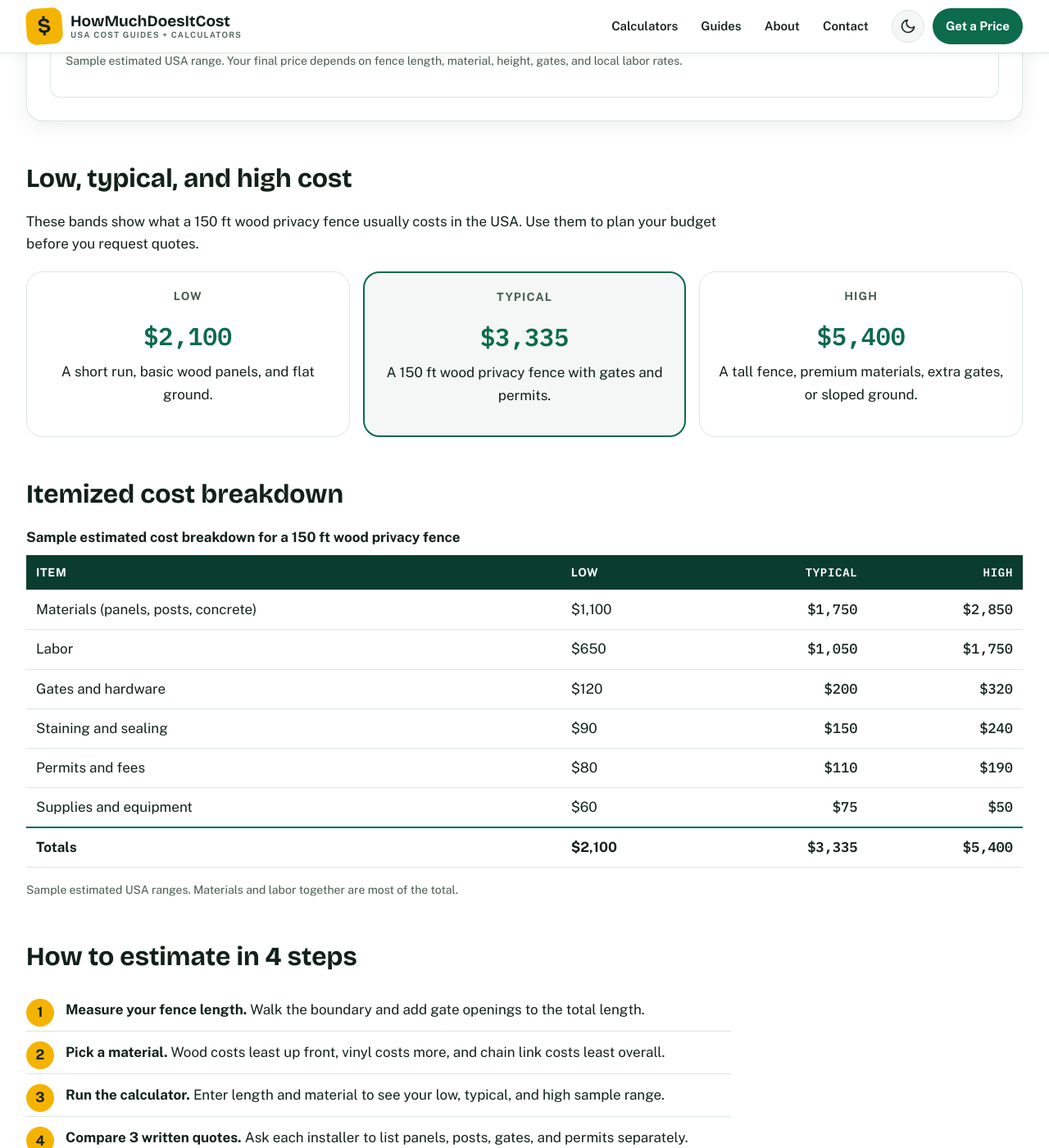
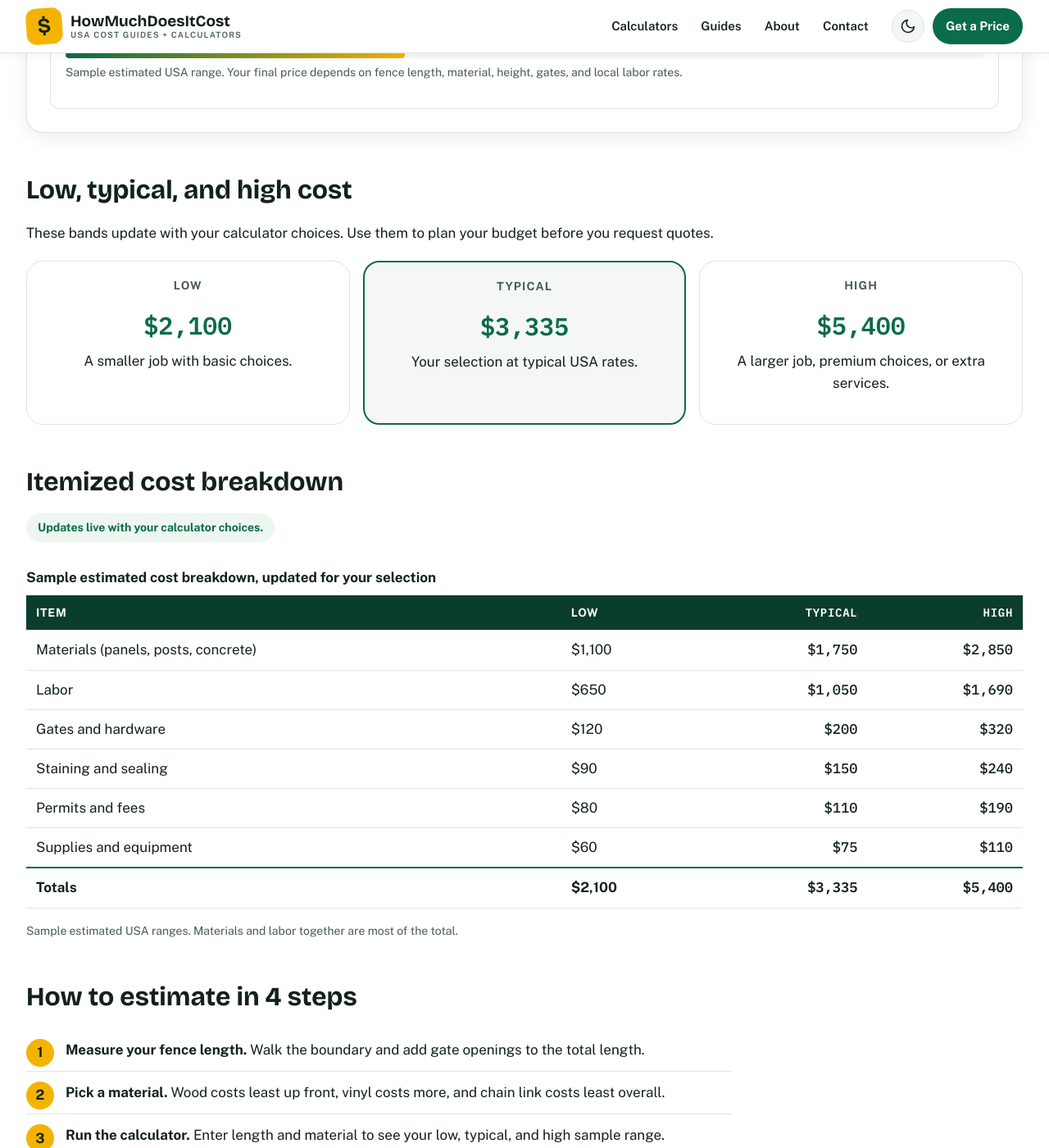
Before and after one commit to zaidmeo09-dhangal/howmuchdoesitcostusa, a Jekyll site: the page built from fence-cost-calculator.md, in a window 1280 px wide and 1400 px high, scrolled down 858 px. Shown: the whole window at 82% size. Built offline with Jekyll 4.4.1, drawn with Linux system fonts in a browser that asks for light colours.

Commit message:
Initial deploy: add fence-cost-calculator.md

```diff
--- a/fence-cost-calculator.md
+++ b/fence-cost-calculator.md
@@ -120,44 +120,46 @@ schema: |
       <h3>Your estimated cost</h3>
       <p class="receipt-total" id="typVal">$3,335</p>
       <p class="receipt-range">Sample range: <span id="lowVal">$2,100</span> (low) to <span id="highVal">$5,400</span> (high)</p>
+      <div class="price-bar receipt-bar" aria-hidden="true"><span id="rangeBar" style="width:37%"></span></div>
       <p class="note">Sample estimated USA range. Your final price depends on fence length, material, height, gates, and local labor rates.</p>
     </div>
   </div>
 
   <h2>Low, typical, and high cost</h2>
-  <p>These bands show what a 150 ft wood privacy fence usually costs in the USA. Use them to plan your budget before you request quotes.</p>
+  <p>These bands update with your calculator choices. Use them to plan your budget before you request quotes.</p>
   <div class="bands">
     <div class="band">
       <p class="band-label">Low</p>
-      <p class="band-price">$2,100</p>
-      <p>A short run, basic wood panels, and flat ground.</p>
+      <p class="band-price" id="bandLowVal">$2,100</p>
+      <p>A smaller job with basic choices.</p>
     </div>
     <div class="band band-typical">
       <p class="band-label">Typical</p>
-      <p class="band-price">$3,335</p>
-      <p>A 150 ft wood privacy fence with gates and permits.</p>
+      <p class="band-price" id="bandTypVal">$3,335</p>
+      <p>Your selection at typical USA rates.</p>
     </div>
     <div class="band">
       <p class="band-label">High</p>
-      <p class="band-price">$5,400</p>
-      <p>A tall fence, premium materials, extra gates, or sloped ground.</p>
+      <p class="band-price" id="bandHighVal">$5,400</p>
+      <p>A larger job, premium choices, or extra services.</p>
     </div>
   </div>
 
   <h2>Itemized cost breakdown</h2>
+  <p class="note live-note">Updates live with your calculator choices.</p>
   <div class="table-wrap">
     <table class="cost-table">
-      <caption>Sample estimated cost breakdown for a 150 ft wood privacy fence</caption>
+      <caption>Sample estimated cost breakdown, updated for your selection</caption>
       <thead>
         <tr><th>Item</th><th>Low</th><th>Typical</th><th>High</th></tr>
       </thead>
       <tbody>
         <tr><td>Materials (panels, posts, concrete)</td><td>$1,100</td><td>$1,750</td><td>$2,850</td></tr>
-        <tr><td>Labor</td><td>$650</td><td>$1,050</td><td>$1,750</td></tr>
+        <tr><td>Labor</td><td>$650</td><td>$1,050</td><td>$1,690</td></tr>
         <tr><td>Gates and hardware</td><td>$120</td><td>$200</td><td>$320</td></tr>
         <tr><td>Staining and sealing</td><td>$90</td><td>$150</td><td>$240</td></tr>
         <tr><td>Permits and fees</td><td>$80</td><td>$110</td><td>$190</td></tr>
-        <tr><td>Supplies and equipment</td><td>$60</td><td>$75</td><td>$50</td></tr>
+        <tr><td>Supplies and equipment</td><td>$60</td><td>$75</td><td>$110</td></tr>
         <tr class="total"><td>Totals</td><td>$2,100</td><td>$3,335</td><td>$5,400</td></tr>
       </tbody>
     </table>
@@ -239,10 +241,10 @@ schema: |
 
   <h2>Related calculators and guides</h2>
   <div class="grid related-grid">
-<div class="card related-card"><div class="card-top"><span class="card-icon" aria-hidden="true">🚚</span><span class="card-cat">Moving</span></div><h3><a href="{{ '/movers-cost-calculator/' | relative_url }}">Movers Cost Calculator</a></h3><p class="price">$843 - $1,637</p><a class="card-cta" href="{{ '/movers-cost-calculator/' | relative_url }}">Calculate your price &rarr;</a></div>
-<div class="card related-card"><div class="card-top"><span class="card-icon" aria-hidden="true">🏠</span><span class="card-cat">Home</span></div><h3><a href="{{ '/roof-replacement-cost-calculator/' | relative_url }}">Roof Replacement Cost Calculator</a></h3><p class="price">$7,528 - $11,475</p><a class="card-cta" href="{{ '/roof-replacement-cost-calculator/' | relative_url }}">Calculate your price &rarr;</a></div>
-<div class="card related-card"><div class="card-top"><span class="card-icon" aria-hidden="true">🛢️</span><span class="card-cat">Car</span></div><h3><a href="{{ '/oil-change-cost-calculator/' | relative_url }}">Oil Change Cost Calculator</a></h3><p class="price">$45 - $140</p><a class="card-cta" href="{{ '/oil-change-cost-calculator/' | relative_url }}">Calculate your price &rarr;</a></div>
-<div class="card related-card"><div class="card-top"><span class="card-icon" aria-hidden="true">🧱</span><span class="card-cat">Guide</span></div><h3><a href="{{ '/blog/how-much-does-a-fence-cost/' | relative_url }}">How Much Does a Fence Cost?</a></h3><p class="price">$2,100 - $5,400</p><a class="card-cta" href="{{ '/blog/how-much-does-a-fence-cost/' | relative_url }}">Read the guide &rarr;</a></div>
+<div class="card related-card"><div class="card-top"><span class="card-icon" aria-hidden="true"><svg aria-hidden="true" width="26" height="26" viewBox="0 0 24 24" fill="none" stroke="currentColor" stroke-width="2" stroke-linecap="round" stroke-linejoin="round"><path d="M2 5h12v11H2z"/><path d="M14 9h4l3 3v4h-7"/><circle cx="6" cy="18" r="1.8"/><circle cx="17" cy="18" r="1.8"/></svg></span><span class="card-cat">Moving</span></div><h3><a href="{{ '/movers-cost-calculator/' | relative_url }}">Movers Cost Calculator</a></h3><p class="price">$843 - $1,637</p><a class="card-cta" href="{{ '/movers-cost-calculator/' | relative_url }}">Calculate your price &rarr;</a></div>
+<div class="card related-card"><div class="card-top"><span class="card-icon" aria-hidden="true"><svg aria-hidden="true" width="26" height="26" viewBox="0 0 24 24" fill="none" stroke="currentColor" stroke-width="2" stroke-linecap="round" stroke-linejoin="round"><path d="M3 10.5 12 3l9 7.5"/><path d="M5 9.5V21h14V9.5"/><path d="M9 21v-6h6v6"/></svg></span><span class="card-cat">Home</span></div><h3><a href="{{ '/roof-replacement-cost-calculator/' | relative_url }}">Roof Replacement Cost Calculator</a></h3><p class="price">$7,528 - $11,475</p><a class="card-cta" href="{{ '/roof-replacement-cost-calculator/' | relative_url }}">Calculate your price &rarr;</a></div>
+<div class="card related-card"><div class="card-top"><span class="card-icon" aria-hidden="true"><svg aria-hidden="true" width="26" height="26" viewBox="0 0 24 24" fill="none" stroke="currentColor" stroke-width="2" stroke-linecap="round" stroke-linejoin="round"><path d="M12 3c3.5 4.2 6 7.2 6 10.2a6 6 0 1 1-12 0C6 10.2 8.5 7.2 12 3z"/></svg></span><span class="card-cat">Car</span></div><h3><a href="{{ '/oil-change-cost-calculator/' | relative_url }}">Oil Change Cost Calculator</a></h3><p class="price">$45 - $140</p><a class="card-cta" href="{{ '/oil-change-cost-calculator/' | relative_url }}">Calculate your price &rarr;</a></div>
+<div class="card related-card"><div class="card-top"><span class="card-icon" aria-hidden="true"><svg aria-hidden="true" width="26" height="26" viewBox="0 0 24 24" fill="none" stroke="currentColor" stroke-width="2" stroke-linecap="round" stroke-linejoin="round"><path d="M5 3v18M12 3v18M19 3v18"/><path d="M3 8h18M3 15h18"/></svg></span><span class="card-cat">Guide</span></div><h3><a href="{{ '/blog/how-much-does-a-fence-cost/' | relative_url }}">How Much Does a Fence Cost?</a></h3><p class="price">$2,100 - $5,400</p><a class="card-cta" href="{{ '/blog/how-much-does-a-fence-cost/' | relative_url }}">Read the guide &rarr;</a></div>
 </div>
 <ul class="chip-list">
   <li><a href="{{ '/central-ac-installation-cost-calculator/' | relative_url }}">Central AC Installation Cost Calculator <span aria-hidden="true">&rarr;</span></a></li>
```
Also changed, not shown: other parts of fence-cost-calculator.md (+1 -0 lines).
